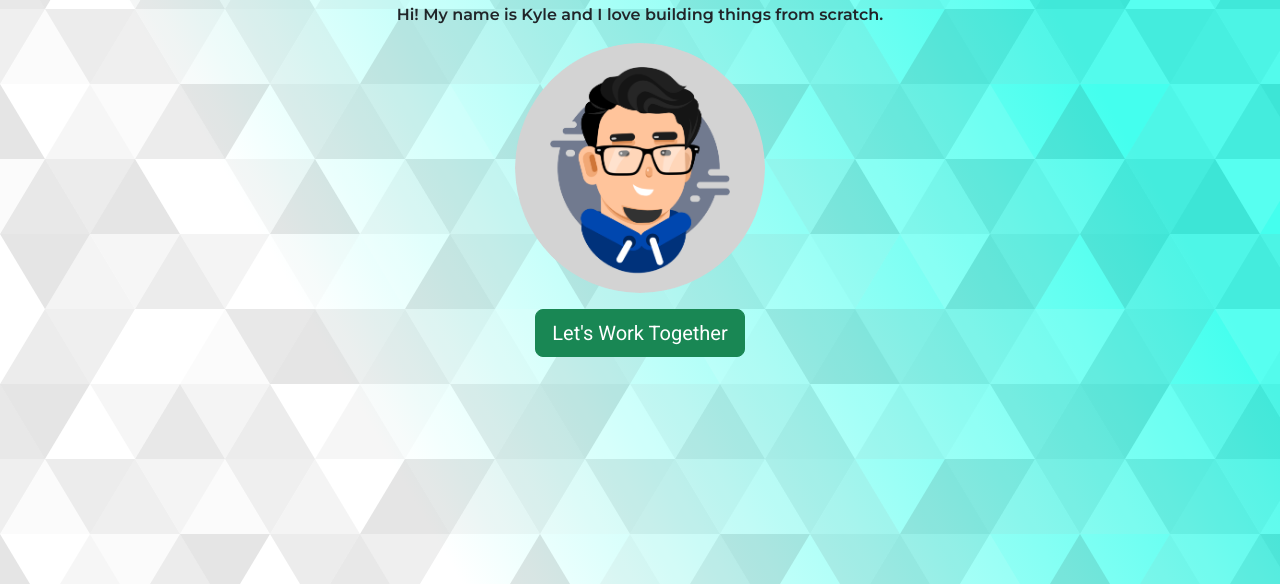
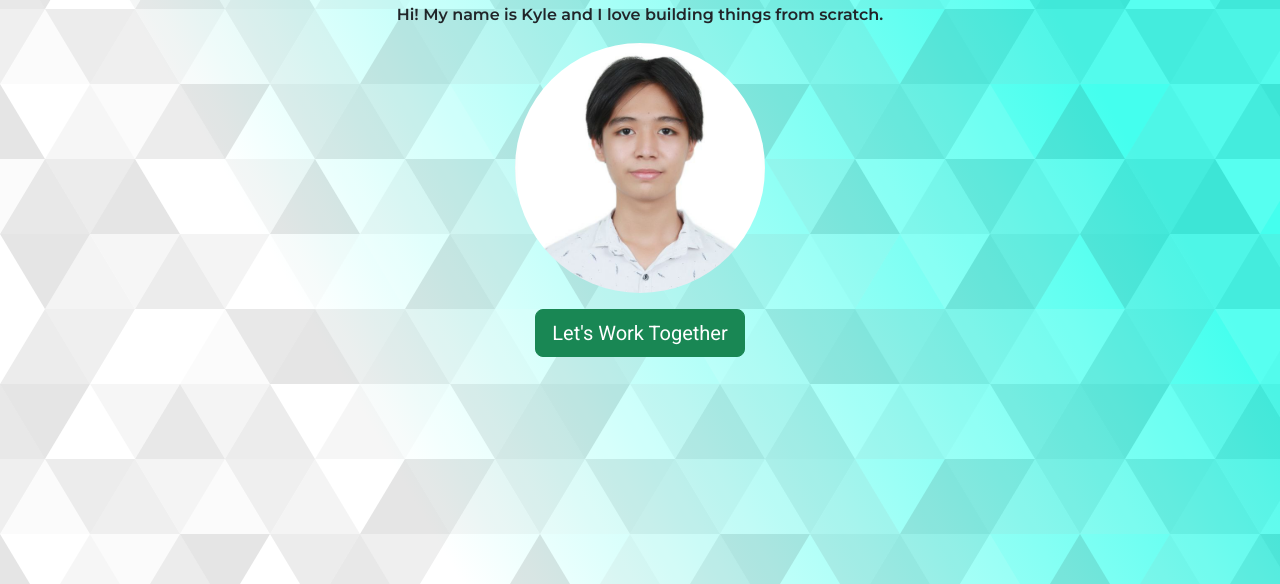
Before and after one commit to jkalasas/web-fcbportfolio, a plain HTML site: page index.html in a window 1280 px wide. Shown: the part 216-800 px from the top of the page. Drawn offline with nearby package versions, Linux system fonts and the light colour scheme.

Commit message:
Added personal pic

```diff
--- a/index.html
+++ b/index.html
@@ -54,7 +54,7 @@
 
         <!-- src stands for source -->
         <!-- img is an example of self closing tag -->
-        <img src="./images/me.png" class="img-fluid" id="profile" />
+        <img src="./images/my-pic.jpg" class="img-fluid" id="profile" />
 
         <!-- a tag let us create a hyperlink -->
         <a href="mailto:fcb@zuitt.co" class="btn btn-success btn-lg mt-3"
```
Also changed, not shown: images/my-pic.jpg (added).
